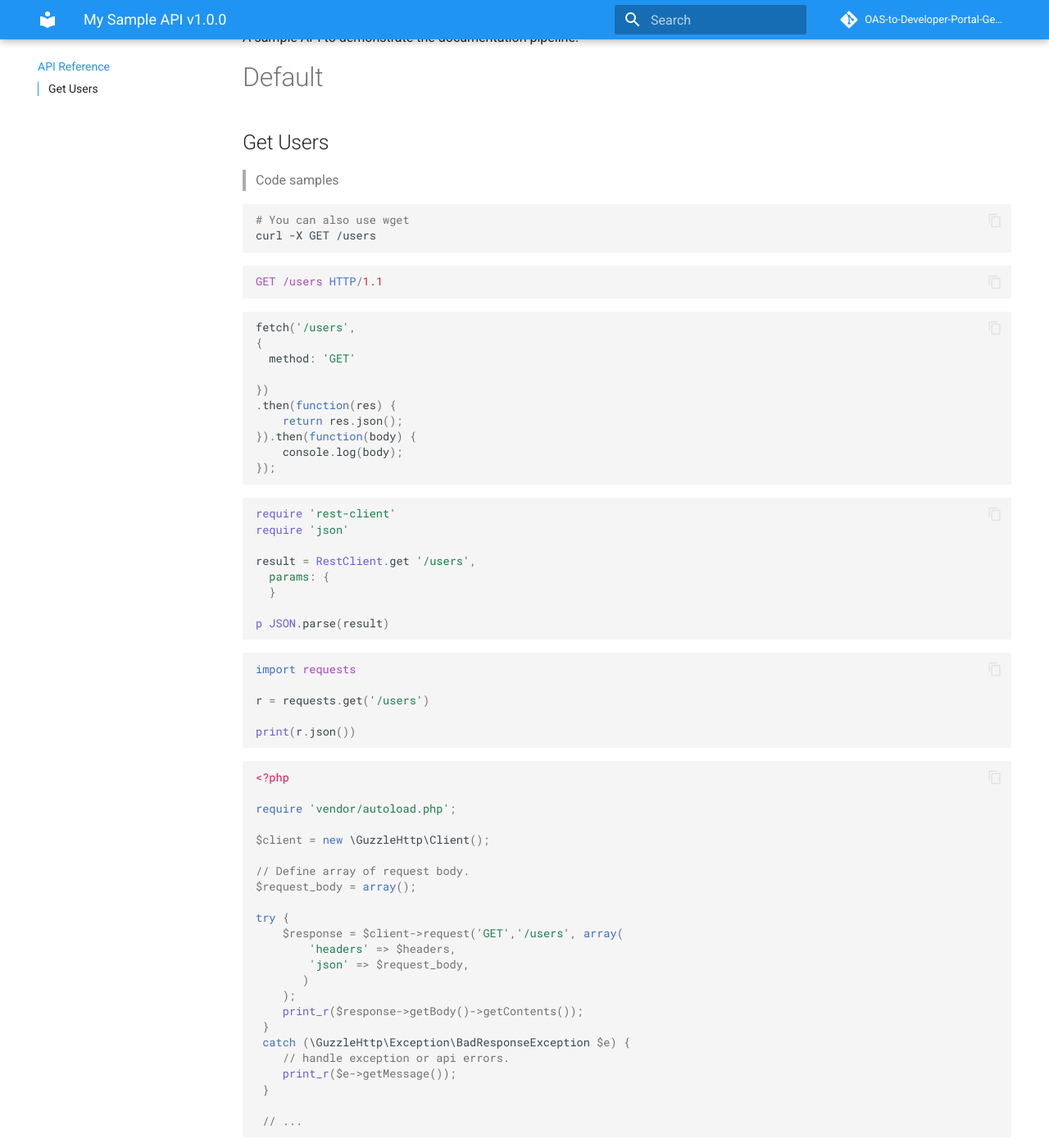
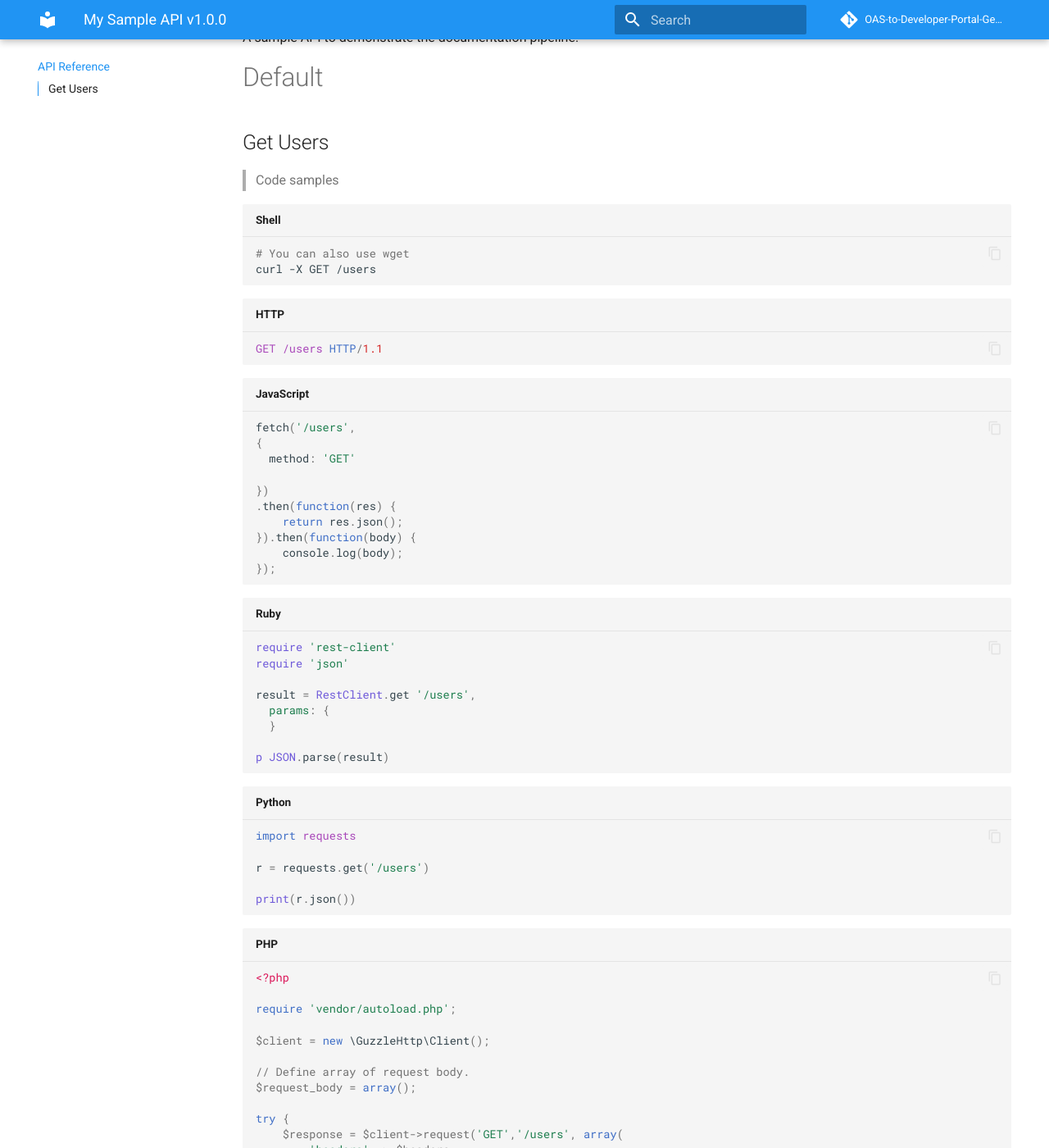
Before and after one commit to mbell195/OAS-to-Developer-Portal-Generator, an MkDocs documentation site: the page built from docs/index.md, in a window 1280 px wide and 1400 px high, scrolled down 262 px. Shown: the whole window at 82% size. Built offline with MkDocs 1.6.1 and Material for MkDocs 9.7.7, drawn with Linux system fonts in a browser that asks for light colours; comment, search, counter and statistics services are not loaded.

Commit message:
Add language titles to code blocks in generated docs
- Updated workflow to add title="Language" to each code block
- Updated README local testing instructions
- Regenerated sample site with visible language labels

Code samples now display their language name (Shell, HTTP, JavaScript, etc.)
above each code block for better readability.

Co-Authored-By: Claude Opus 4.5 <noreply@anthropic.com>

````diff
--- a/docs/index.md
+++ b/docs/index.md
@@ -17,18 +17,18 @@ A sample API to demonstrate the documentation pipeline.
 
 > Code samples
 
-```shell
+```shell title="Shell"
 # You can also use wget
 curl -X GET /users
 
 ```
 
-```http
+```http title="HTTP"
 GET /users HTTP/1.1
 
 ```
 
-```javascript
+```javascript title="JavaScript"
 
 fetch('/users',
 {
@@ -43,7 +43,7 @@ fetch('/users',
 
 ```
 
-```ruby
+```ruby title="Ruby"
 require 'rest-client'
 require 'json'
 
@@ -55,7 +55,7 @@ p JSON.parse(result)
 
 ```
 
-```python
+```python title="Python"
 import requests
 
 r = requests.get('/users')
@@ -64,7 +64,7 @@ print(r.json())
 
 ```
 
-```php
+```php title="PHP"
 <?php
 
 require 'vendor/autoload.php';
@@ -91,7 +91,7 @@ try {
 
 ```
 
-```java
+```java title="Java"
 URL obj = new URL("/users");
 HttpURLConnection con = (HttpURLConnection) obj.openConnection();
 con.setRequestMethod("GET");
@@ -108,7 +108,7 @@ System.out.println(response.toString());
 
 ```
 
-```go
+```go title="Go"
 package main
 
 import (
````
Also changed, not shown: README.md (+12 -1 lines), site/index.html, site/search/search_index.json, 1 other file.
